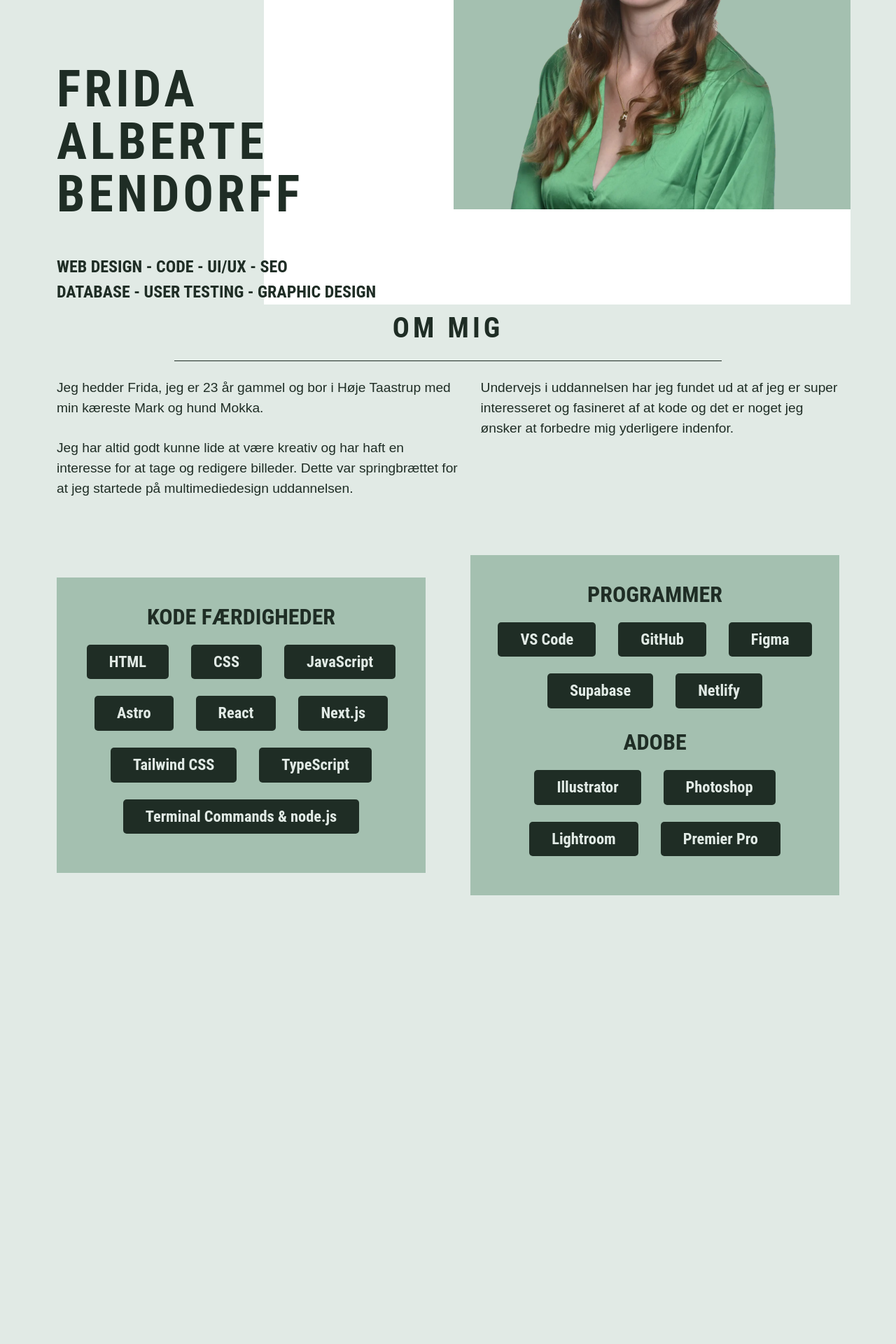
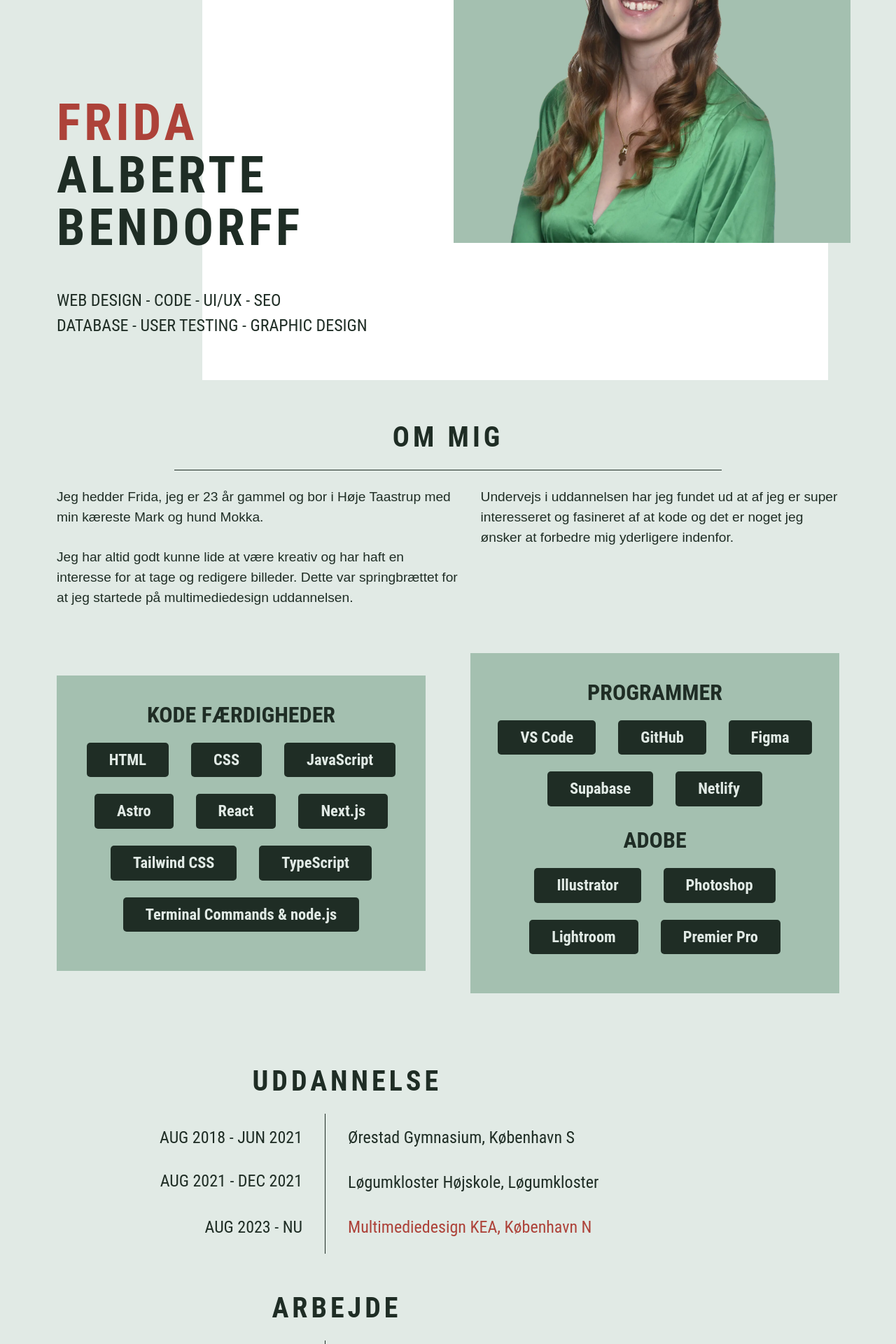
Before and after one commit to Fridakea/praktik-ppp, a React (Create React App) app: page / in a window 1280 px wide. Shown: the part 268-2188 px from the top of the page at 70% size. Before the commit the page ends 1595 px from the top, so only its background shows below. Built offline with nearby package versions, Linux system fonts and the light colour scheme.

Commit message:
website WIP

```diff
--- a/src/components/AboutMe.jsx
+++ b/src/components/AboutMe.jsx
@@ -1,12 +1,10 @@
-import { useState } from "react";
+import { codetags, programtags, adobetags } from "../data/lists";
 
-const tagContainerStyle ="my-4 mx-[-1rem] px-4 py-8 bg-secondary sm:mx-0";
+const tagContainerStyle = "my-4 mx-[-1rem] px-4 py-8 bg-secondary sm:mx-0";
 const tagsStyle = "max-w-[500px] flex flex-row justify-center flex-wrap gap-x-8";
 
 export function AboutMe() {
-  const [codetags, setCodetags] = useState(["HTML", "CSS", "JavaScript", "Astro", "React", "Next.js", "Tailwind CSS", "TypeScript", "Terminal Commands & node.js"]);
-  const [programtags, setProgramtags] = useState(["VS Code", "GitHub", "Figma", "Supabase", "Netlify"]);
-  const [adobetags, setAdobetags] = useState(["Illustrator", "Photoshop", "Lightroom", "Premier Pro"]);
+
 
     return (
       <div>
@@ -20,7 +18,7 @@ export function AboutMe() {
             </div>
         </div>
 
-        <div className="my-8 flex flex-col sm:flex-row items-center sm:gap-16">
+        <div className="my-8 sm:my-4 flex flex-col sm:flex-row items-center sm:gap-16">
           <div className={`${tagContainerStyle}`}>
               <h3 className="text-center">Kode færdigheder</h3>
               <div className={tagsStyle}>
--- a/src/components/App.jsx
+++ b/src/components/App.jsx
@@ -1,14 +1,21 @@
 import {Header} from './Header.jsx';
 import { HeroSection } from './HeroSection.jsx';
 import { AboutMe } from './AboutMe.jsx';
+import { CvSection } from './CvSection.jsx';
+import {Footer} from './Footer.jsx';
 
 export function App() {
 
   return (
-    <main className="App max-w-[1150px] mx-auto px-4">
-      <Header />
-      <HeroSection />
-      <AboutMe />
-    </main>
+    <div>
+      <main className="App max-w-[1150px] mx-auto px-4">
+        <Header />
+        <HeroSection />
+        <AboutMe />
+        <CvSection />
+      </main>
+
+      <Footer />
+    </div>
   );
 }
--- /dev/null
+++ b/src/components/CvSection.jsx
@@ -0,0 +1,21 @@
+import { education, educationYear, educationYearExtended, work, workYear, workYearExtended } from "../data/lists";
+import { Timeline } from "./Timeline";
+
+const timelineStyling = "flex flex-row gap-8";
+
+export function CvSection() {
+
+    return (
+      <section className="flex flex-col gap-12 my-20">
+        <div className="education">
+            <h2 className="ml-[10%] sm:ml-[25%]">Uddannelse</h2>
+            <Timeline leftList={window.innerWidth > 664 ? educationYearExtended : educationYear} rightList={education} />
+        </div>
+
+        <div className="work">
+            <h2 className="ml-[12.5%] sm:ml-[27.5%]">Arbejde</h2>
+            <Timeline leftList={window.innerWidth > 664 ? workYearExtended : workYear} rightList={work}/>
+        </div>
+      </section>
+    );
+  }
--- /dev/null
+++ b/src/components/Footer.jsx
@@ -0,0 +1,25 @@
+import linkedinIcon from '../assets/icons/linkedin.svg';
+import githubIcon from '../assets/icons/github.svg';
+
+export function Footer() {
+    return (
+        <section className="px-8 py-12 bg-secondary">
+            <div className="max-w-[1150px] mx-auto flex flex-col sm:flex-row">
+            <div className='flex-1'>
+                <p>FRIDA ALBERTE BENDORFF</p>
+                <p>fridabendorff@gmail.com</p>
+                <p>+45 2784 0455</p>
+            </div>
+
+            <div className='flex-1 flex flex-row justify-end gap-2'>
+                <a href="https://www.linkedin.com/in/frida-alberte-bendorff-3043b9230/">
+                    <img className='aspect-1 w-10' src={linkedinIcon} alt="LinkdIn Icon" />
+                </a>
+                <a href="https://github.com/Fridakea">
+                    <img className='aspect-1 w-10' src={githubIcon} alt="Github Icon" />
+                </a>
+            </div>
+            </div>
+        </section>
+    );
+}
--- a/src/components/HeroSection.jsx
+++ b/src/components/HeroSection.jsx
@@ -1,19 +1,18 @@
 import portrait1 from '../assets/images/frida-portrait.webp';
-console.log(portrait1);
 
 export function HeroSection() {
 
     return (
-      <div className='relative'>
-        <div className="hidden sm:block w-[75%] max-w-[1250px] h-[100%] absolute right-0 top-0 -z-10 bg-white mr-[-1rem]"></div>
+      <section className='relative mb-24 sm:mb-28'>
+        <div className="w-[50%] sm:w-[80%] max-w-[1250px] h-[108%] mr-[-1rem] sm:mr-4 absolute right-0 top-0 -z-10 bg-white"></div>
 
         <div className='flex flex-col sm:flex-row-reverse sm:items-end sm:mb-16'>
-          <div className='aspect-square w-[75%] bg-cover bg-secondary self-end mr-[-1rem] sm:w-[100%] sm:h-[100%]' style={{backgroundImage: `url(${portrait1})`}}></div>
+          <div className='aspect-square w-[75%] mt-12 bg-cover bg-secondary self-end mr-[-1rem] sm:w-[100%] sm:h-[100%]' style={{backgroundImage: `url(${portrait1})`}}></div>
 
-          <h1 className='mt-[-5vh] sm:mb-[-16px] w-full'>Frida<br />Alberte<br />Bendorff</h1>
+          <h1 className='mt-[-5vh] sm:mb-[-16px] w-full'><span className='text-action'>Frida</span><br />Alberte<br />Bendorff</h1>
         </div>
         <h5 className='text-right sm:hidden'>WEB DESIGN  -  CODE<br />UI/UX  -  SEO  -  DATABASE<br />USER TESTING  -  GRAPHIC DESIGN </h5>
         <h5 className='hidden sm:block'>WEB DESIGN  -  CODE  -  UI/UX  -  SEO<br />DATABASE  -  USER TESTING  -  GRAPHIC DESIGN </h5>
-      </div>
+      </section>
     );
   }
--- /dev/null
+++ b/src/components/Timeline.jsx
@@ -0,0 +1,22 @@
+const timelineStyling = "flex flex-row gap-8";
+
+export function Timeline({leftList, rightList}) {
+
+
+
+    return (
+            <div className={timelineStyling}>
+                <div className="flex-1 flex flex-col text-right justify-between py-4">
+                {
+                    leftList?.map((nextDataElement) => <h5 className="first:mb-4 sm:first:mb-0">{nextDataElement}</h5>)
+                }
+                </div>
+                <div className="vertical-line"></div>
+                <div className="flex-[3] flex flex-col justify-between gap-6 py-4 sm:flex-[2]">
+                {
+                    rightList?.map((nextDataElement) => <h5 className="last:text-action">{nextDataElement}</h5>)
+                }
+                </div>
+            </div>
+    );
+  }
--- a/src/css/global.css
+++ b/src/css/global.css
@@ -63,6 +63,8 @@ h3 {
 h5 {
     font-size: 1.35rem;
     margin-bottom: 0.25rem;
+    font-weight: 400;
+    text-transform: none;
 }
 
 h6 {
--- a/src/css/style.css
+++ b/src/css/style.css
@@ -6,9 +6,7 @@ hr {
     border-color: rgb(var(--color-text));
 }
 
-.skill-tag {
-
-    @apply h-2 w-3;
-
-
+.vertical-line {
+    width: 1px;
+    background-color: rgb(var(--color-text));
 }
--- /dev/null
+++ b/src/data/lists.js
@@ -0,0 +1,69 @@
+// Data for About Me section with code skills and programs
+export const codetags = [
+    "HTML",
+    "CSS",
+    "JavaScript",
+    "Astro", "React",
+    "Next.js",
+    "Tailwind CSS",
+    "TypeScript",
+    "Terminal Commands & node.js"
+];
+
+export const programtags = [
+    "VS Code",
+    "GitHub",
+    "Figma",
+    "Supabase",
+    "Netlify"
+];
+
+export const adobetags = [
+    "Illustrator",
+    "Photoshop",
+    "Lightroom",
+    "Premier Pro"
+];
+
+// Data for CV section with education and work experiense
+export const education = [
+    "Ørestad Gymnasium, København S",
+    "Løgumkloster Højskole, Løgumkloster",
+    "Multimediedesign KEA, København N"
+];
+
+export const educationYear = [
+    "2018-21",
+    "2021",
+    "2023-"
+];
+
+export const educationYearExtended = [
+    "AUG 2018 - JUN 2021",
+    "AUG 2021 - DEC 2021",
+    "AUG 2023 - NU"
+];
+
+export const work = [
+    "CISV, international fredsorganisation, frivilligt arbejde",
+    "PhotoCare Hvidovre, Hvidovre",
+    "Imerco Home Friheden, Hvidovre",
+    "Regus Management, København",
+    "Eget firma, Bendorff Design"
+];
+
+export const workYear = [
+    "2013-",
+    "2014-22",
+    "2018-23",
+    "2022-23",
+    "2023-"
+];
+
+export const workYearExtended = [
+    "NOV 2013 - NU",
+    "JUL 2014 - SEP 2022",
+    "NOV 2018 - JUL 2023",
+    "OKT 2022 - SEP 2023",
+    "AUG 2023 - NU"
+];
```
Also changed, not shown: src/assets/icons/github.svg (added), src/assets/icons/linkedin.svg (added).
